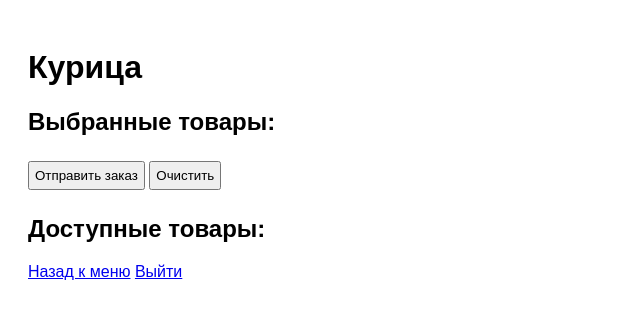
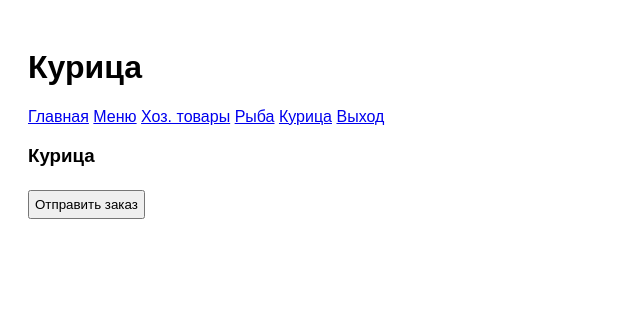
Before and after one commit to vladimir669/dikiyrpk.tech, a Flask app: template templates/chicken.html in a window 1280 px wide. Shown: the top 319 px of the page, without its empty margins (0-640 px from the left). Run offline with Flask 3, Linux system fonts and the light colour scheme; the template is opened without the code that fills it, so the values that code supplies are empty; the visitor is signed in with stand-in values (Sample User, id 1); parts of the project's set-up code (start-up, migrations or seed data) failed here and were passed over.

Commit message:
Update chicken.html

```diff
--- a/templates/chicken.html
+++ b/templates/chicken.html
@@ -1,138 +1,63 @@
-<!DOCTYPE html>
-<html lang="ru">
-<head>
-    <meta charset="UTF-8">
-    <meta name="viewport" content="width=device-width, initial-scale=1.0, maximum-scale=1.0, user-scalable=no">
-    <title>Курица</title>
-    <link rel="stylesheet" href="{{ url_for('static', filename='css/style.css') }}">
-</head>
-<body>
-    <div class="container">
-        <h1>Курица</h1>
+{% extends 'base.html' %}
 
-        <div class="order-section">
-            <div class="order-list">
-                <h2>Выбранные товары:</h2>
-                <ul id="selected-items"></ul>
-                <button id="send-order" class="btn">Отправить заказ</button>
-                <button id="clear-order" class="btn btn-secondary">Очистить</button>
+{% block title %}Курица | Система заказов{% endblock %}
+
+{% block header %}Курица{% endblock %}
+
+{% block content %}
+<div class="product-list">
+    <div class="product-category">
+        <h3>Курица</h3>
+        {% for item in chicken_items %}
+        <div class="product-item">
+            <input type="checkbox" id="chicken-{{ loop.index }}" data-name="{{ item }}">
+            <label for="chicken-{{ loop.index }}">{{ item }}</label>
+        </div>
+        {% endfor %}
     </div>
 </div>
 
-        <div class="products-section">
-            <h2>Доступные товары:</h2>
-            <ul class="products-list">
-                {% for item in chicken_items %}
-                <li>
-                    <span class="product-name">{{ item }}</span>
-                    <button class="add-btn" data-product="{{ item }}">+</button>
-                </li>
-                {% endfor %}
-            </ul>
-        </div>
+<button id="orderBtn" class="order-btn">Отправить заказ</button>
+{% endblock %}
 
-        <div class="navigation">
-            <a href="{{ url_for('menu') }}" class="btn">Назад к меню</a>
-            <a href="{{ url_for('logout') }}" class="btn btn-secondary">Выйти</a>
-        </div>
-    </div>
+{% block script %}
+document.getElementById('orderBtn').addEventListener('click', function() {
+    var checkboxes = document.querySelectorAll('input[type="checkbox"]:checked');
+    var selectedItems = [];
 
-    <div id="notification" class="notification"></div>
-
-    <script>
-        document.addEventListener('DOMContentLoaded', function() {
-            // Загружаем сохраненные товары из localStorage
-            let selectedItems = JSON.parse(localStorage.getItem('selectedItems')) || [];
-            updateSelectedItemsList();
-
-            // Добавление товара в список
-            document.querySelectorAll('.add-btn').forEach(button => {
-                button.addEventListener('click', function() {
-                    const productName = this.getAttribute('data-product');
-                    selectedItems.push(productName);
-                    localStorage.setItem('selectedItems', JSON.stringify(selectedItems));
-                    updateSelectedItemsList();
-                    showNotification('Товар добавлен в заказ');
-                });
+    checkboxes.forEach(function(checkbox) {
+        selectedItems.push(checkbox.dataset.name);
     });
 
-            // Отправка заказа
-            document.getElementById('send-order').addEventListener('click', function() {
     if (selectedItems.length === 0) {
-                    showNotification('Добавьте товары в заказ');
+        alert('Выберите хотя бы один товар');
         return;
     }
 
     fetch('/order', {
         method: 'POST',
         headers: {
-                        'Content-Type': 'application/json',
+            'Content-Type': 'application/json'
         },
         body: JSON.stringify({
             items: selectedItems
-                    }),
+        })
     })
     .then(response => response.json())
     .then(data => {
         if (data.success) {
-                        showNotification('Заказ успешно отправлен');
-                        selectedItems = [];
-                        localStorage.setItem('selectedItems', JSON.stringify(selectedItems));
-                        updateSelectedItemsList();
+            alert('Заказ успешно отправлен');
+            // Снимаем выделение со всех чекбоксов
+            checkboxes.forEach(function(checkbox) {
+                checkbox.checked = false;
+            });
         } else {
-                        showNotification('Ошибка: ' + data.message);
+            alert('Ошибка: ' + data.message);
         }
     })
     .catch(error => {
-                    showNotification('Ошибка отправки заказа');
-                    console.error('Error:', error);
+        console.error('Ошибка:', error);
+        alert('Произошла ошибка при отправке заказа');
     });
 });
-
-            // Очистка заказа
-            document.getElementById('clear-order').addEventListener('click', function() {
-                selectedItems = [];
-                localStorage.setItem('selectedItems', JSON.stringify(selectedItems));
-                updateSelectedItemsList();
-                showNotification('Заказ очищен');
-            });
-
-            // Обновление списка выбранных товаров
-            function updateSelectedItemsList() {
-                const selectedItemsList = document.getElementById('selected-items');
-                selectedItemsList.innerHTML = '';
-
-                selectedItems.forEach((item, index) => {
-                    const li = document.createElement('li');
-                    li.innerHTML = `
-                        <span class="item-name">${item}</span>
-                        <button class="remove-btn" data-index="${index}">×</button>
-                    `;
-                    selectedItemsList.appendChild(li);
-                });
-
-                // Добавляем обработчики для кнопок удаления
-                document.querySelectorAll('.remove-btn').forEach(button => {
-                    button.addEventListener('click', function() {
-                        const index = parseInt(this.getAttribute('data-index'));
-                        selectedItems.splice(index, 1);
-                        localStorage.setItem('selectedItems', JSON.stringify(selectedItems));
-                        updateSelectedItemsList();
-                    });
-                });
-            }
-
-            // Показ уведомления
-            function showNotification(message) {
-                const notification = document.getElementById('notification');
-                notification.textContent = message;
-                notification.classList.add('show');
-
-                setTimeout(() => {
-                    notification.classList.remove('show');
-                }, 3000);
-            }
-        });
-    </script>
-</body>
-</html>
+{% endblock %}
```
Lines whose indentation alone changed are shown as unchanged.
